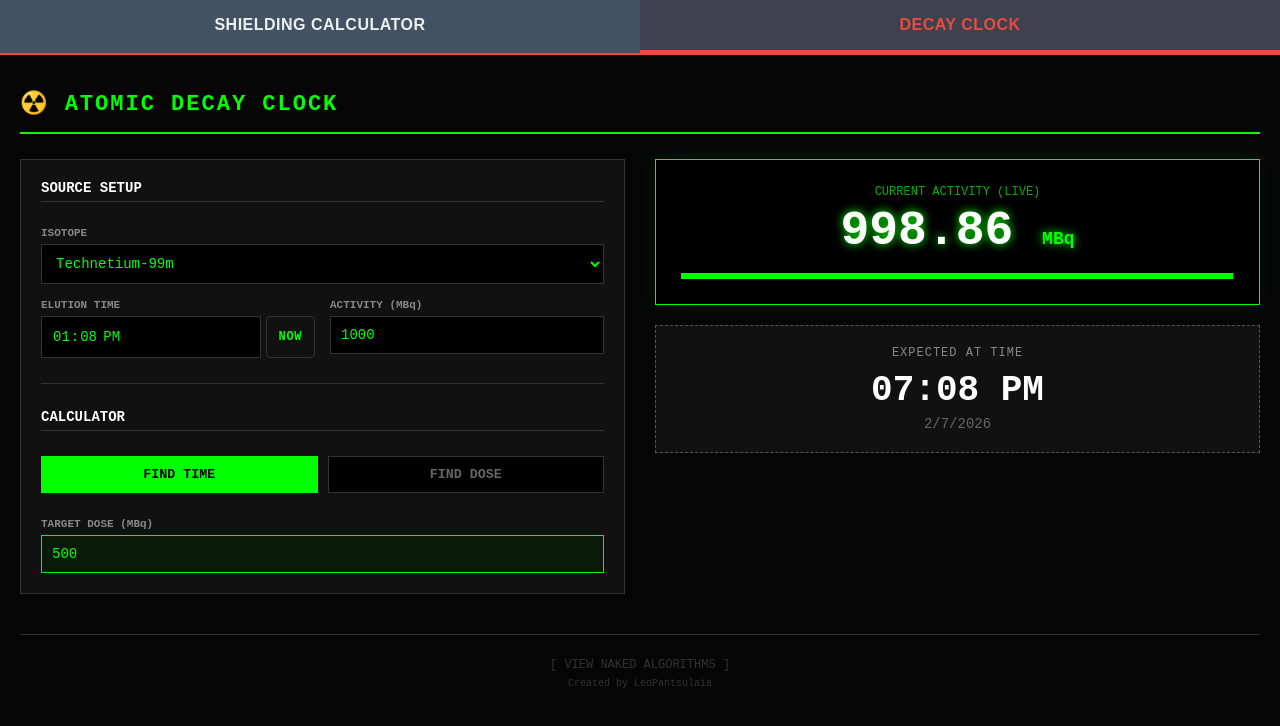
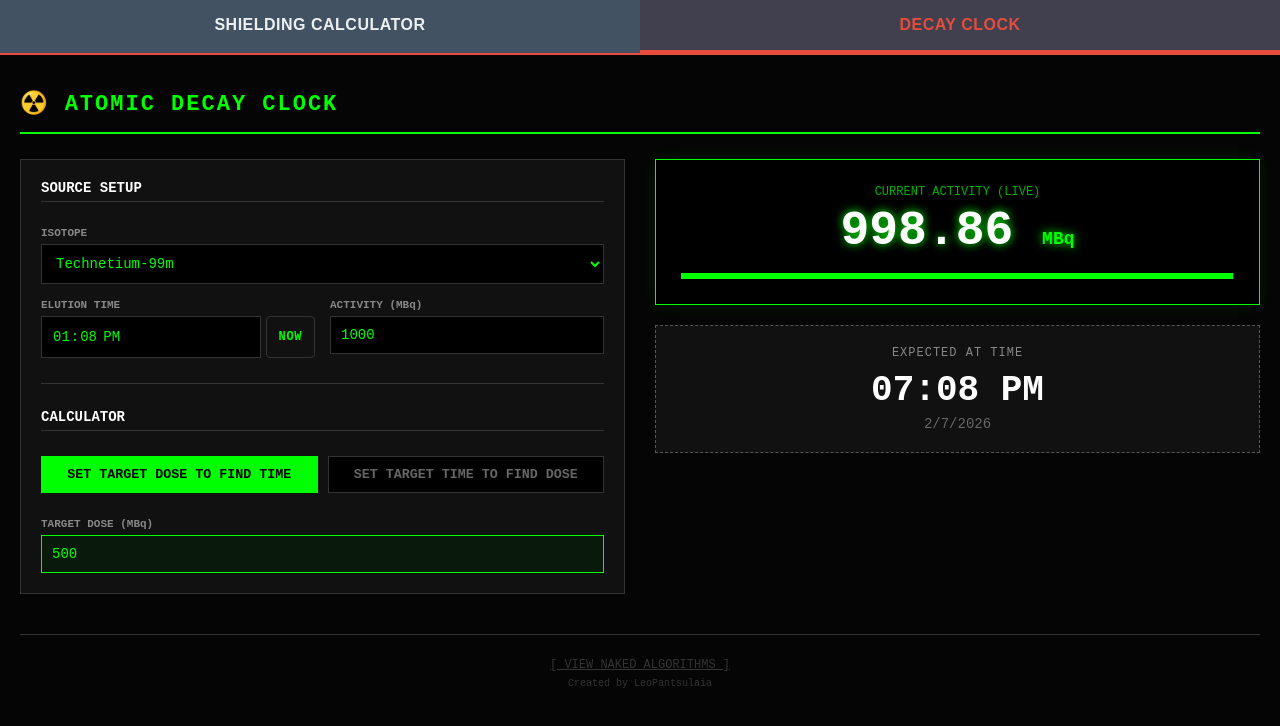
Before and after one commit to leopantsulaia/physics-flex, a React (Create React App) app: page / in a window 1280 px wide. Both pictures are taken after a click on the button "DECAY CLOCK". Shown: the top 726 px of the page. Built offline with nearby package versions, Linux system fonts and the light colour scheme.

Commit message:
bug fixes added some logic

```diff
--- a/src/components/DecayClock.js
+++ b/src/components/DecayClock.js
@@ -1,14 +1,14 @@
+// --- START OF FILE DecayClock.js ---
 import React, { useState, useEffect } from "react";
 import styles from "./DecayClock.module.css";
-import { AlgorithmsView } from "./AlgorithmsView"; // Import the new file
+import { AlgorithmsView } from "./AlgorithmsView"; // <--- MAKE SURE THIS IMPORT IS HERE
 
-// --- EXPANDED ISOTOPE DATABASE ---
 const ISOTOPES = {
   "Tc-99m": { name: "Technetium-99m", halfLife: 6.0067 },
   "I-131": { name: "Iodine-131", halfLife: 192.0 },
   "F-18": { name: "Fluorine-18", halfLife: 1.8295 },
   "Ga-68": { name: "Gallium-68", halfLife: 1.13 },
-  "Lu-177": { name: "Lutetium-177", halfLife: 159.52 }, // 6.647 days * 24
+  "Lu-177": { name: "Lutetium-177", halfLife: 159.52 },
   "I-123": { name: "Iodine-123", halfLife: 13.22 },
   "Tl-201": { name: "Thallium-201", halfLife: 72.91 },
   "Ga-67": { name: "Gallium-67", halfLife: 78.24 },
@@ -16,148 +16,276 @@ const ISOTOPES = {
 };
 
 export const DecayClock = () => {
-  // ... [Keep all existing state variables exactly as they were] ...
+  // --- STATE ---
   const [isotope, setIsotope] = useState("Tc-99m");
+
+  // ELUTION (Source) STATE
   const [elutionDate, setElutionDate] = useState(new Date().toISOString().slice(0, 10));
   const [elutionTime, setElutionTime] = useState(new Date().toTimeString().slice(0, 5));
-  const [elutionActivity, setElutionActivity] = useState(1000);
+  const [elutionActivity, setElutionActivity] = useState(1000); // MBq
+
+  // CALCULATION MODE
   const [calcMode, setCalcMode] = useState("FIND_TIME");
-  const [targetDoseInput, setTargetDoseInput] = useState(500);
-  const [targetDateInput, setTargetDateInput] = useState(new Date().toISOString().slice(0, 10));
-  const [targetTimeInput, setTargetTimeInput] = useState(new Date(Date.now() + 3600000).toTimeString().slice(0, 5));
+
+  // INPUTS FOR MODES
+  const [targetDoseInput, setTargetDoseInput] = useState(500); // For FIND_TIME
+  const [targetDateInput, setTargetDateInput] = useState(new Date().toISOString().slice(0, 10)); // For FIND_DOSE
+  const [targetTimeInput, setTargetTimeInput] = useState(
+    new Date(Date.now() + 3600000).toTimeString().slice(0, 5) // Default +1 hour
+  );
+
+  // LIVE OUTPUTS
   const [currentActivity, setCurrentActivity] = useState(1000);
-  const [calculationResult, setCalculationResult] = useState({ mainValue: "", subValue: "", isOverdue: false, label: "" });
+  const [calculationResult, setCalculationResult] = useState({
+    mainValue: "",
+    subValue: "",
+    isOverdue: false,
+    label: ""
+  });
 
-  // NEW STATE FOR ALGORITHMS VIEW
+  // --- NEW STATE FOR ALGORITHMS VIEW ---
   const [showAlgorithms, setShowAlgorithms] = useState(false);
 
-  // ... [Keep setElutionToNow helper] ...
+  // --- HELPERS ---
   const setElutionToNow = () => {
     const now = new Date();
     setElutionDate(now.toISOString().slice(0, 10));
     setElutionTime(now.toTimeString().slice(0, 5));
   };
 
-  // ... [Keep useEffect and calculatePhysics exactly as they were] ...
+  // --- PHYSICS ENGINE ---
   useEffect(() => {
     const interval = setInterval(() => calculatePhysics(), 1000);
-    calculatePhysics();
+    calculatePhysics(); // Run immediately
     return () => clearInterval(interval);
-  }, [isotope, elutionDate, elutionTime, elutionActivity, calcMode, targetDoseInput, targetDateInput, targetTimeInput]);
+  }, [
+    isotope,
+    elutionDate, elutionTime, elutionActivity,
+    calcMode, targetDoseInput, targetDateInput, targetTimeInput
+  ]);
 
   const calculatePhysics = () => {
+    // 1. Setup Source Time
     const sourceStr = `${elutionDate}T${elutionTime}`;
     const startTime = new Date(sourceStr).getTime();
     const now = new Date().getTime();
+
     if (isNaN(startTime)) return;
+
     const halfLifeHours = ISOTOPES[isotope].halfLife;
     const lambda = 0.693 / halfLifeHours;
+
+    // 2. Calculate LIVE Current Activity
     const timeDiffHours = (now - startTime) / (1000 * 60 * 60);
     const current = elutionActivity * Math.exp(-lambda * timeDiffHours);
     setCurrentActivity(Math.max(current, 0));
 
+    // 3. Handle Calculation Modes
     if (calcMode === "FIND_TIME") {
       if (targetDoseInput >= elutionActivity) {
-        setCalculationResult({ label: "IMPOSSIBLE", mainValue: "Target > Source", subValue: "Cannot decay up", isOverdue: true });
+        setCalculationResult({
+          label: "IMPOSSIBLE",
+          mainValue: "Target > Source",
+          subValue: "Cannot decay up",
+          isOverdue: true
+        });
       } else {
         const hoursToTarget = -Math.log(targetDoseInput / elutionActivity) / lambda;
         const targetTimestamp = startTime + (hoursToTarget * 60 * 60 * 1000);
         const targetDateObj = new Date(targetTimestamp);
+
         const isPast = targetTimestamp < now;
-        setCalculationResult({ label: "EXPECTED AT TIME", mainValue: targetDateObj.toLocaleTimeString([], {hour: '2-digit', minute:'2-digit'}), subValue: targetDateObj.toLocaleDateString(), isOverdue: isPast });
+
+        setCalculationResult({
+          label: "EXPECTED AT TIME",
+          mainValue: targetDateObj.toLocaleTimeString([], {hour: '2-digit', minute:'2-digit'}),
+          subValue: targetDateObj.toLocaleDateString(),
+          isOverdue: isPast
+        });
       }
-    } else if (calcMode === "FIND_DOSE") {
+    }
+    else if (calcMode === "FIND_DOSE") {
       const targetStr = `${targetDateInput}T${targetTimeInput}`;
       const targetTimestamp = new Date(targetStr).getTime();
+
       if (isNaN(targetTimestamp)) return;
+
       const hoursFromSource = (targetTimestamp - startTime) / (1000 * 60 * 60);
+
       if (hoursFromSource < 0) {
-        setCalculationResult({ label: "ERROR", mainValue: "Time < Elution", subValue: "Check dates", isOverdue: true });
+        setCalculationResult({
+          label: "ERROR",
+          mainValue: "Time < Elution",
+          subValue: "Check dates",
+          isOverdue: true
+        });
       } else {
         const futureDose = elutionActivity * Math.exp(-lambda * hoursFromSource);
         const isPast = targetTimestamp < now;
-        setCalculationResult({ label: "EXPECTED DOSE", mainValue: `${futureDose.toFixed(2)} MBq`, subValue: isPast ? "(Historical Value)" : "(Future Value)", isOverdue: isPast });
+
+        setCalculationResult({
+          label: "EXPECTED DOSE",
+          mainValue: `${futureDose.toFixed(2)} MBq`,
+          subValue: isPast ? "(Historical Value)" : "(Future Value)",
+          isOverdue: isPast
+        });
       }
     }
   };
 
   return (
     <div className={styles.container}>
-      {/* RENDER ALGORITHMS OVERLAY IF ACTIVE */}
+
+      {/* --- THIS IS THE POPUP VIEW --- */}
       {showAlgorithms && <AlgorithmsView onClose={() => setShowAlgorithms(false)} />}
 
       <h1 className={styles.title}>☢️ ATOMIC DECAY CLOCK</h1>
 
       <div className={styles.gridContainer}>
-        {/* ... [Keep Controls and Display Columns exactly as they were] ... */}
+
+        {/* --- LEFT COLUMN: INPUTS --- */}
         <div className={styles.controls}>
+
+          {/* 1. SOURCE CONFIG */}
           <div className={styles.sectionTitle}>SOURCE SETUP</div>
+
           <div className={styles.controlItem}>
             <label className={styles.label}>ISOTOPE</label>
-            <select value={isotope} onChange={(e) => setIsotope(e.target.value)} className={styles.select}>
-              {Object.keys(ISOTOPES).map((iso) => <option key={iso} value={iso}>{ISOTOPES[iso].name}</option>)}
+            <select
+              value={isotope}
+              onChange={(e) => setIsotope(e.target.value)}
+              className={styles.select}>
+              {Object.keys(ISOTOPES).map((iso) => (
+                <option key={iso} value={iso}>{ISOTOPES[iso].name}</option>
+              ))}
             </select>
           </div>
+
           <div className={styles.row}>
             <div className={styles.controlItem}>
               <label className={styles.label}>ELUTION TIME</label>
               <div className={styles.inputGroup}>
-                <input type="time" value={elutionTime} onChange={(e) => setElutionTime(e.target.value)} className={styles.input} />
+                <input
+                  type="time"
+                  value={elutionTime}
+                  onChange={(e) => setElutionTime(e.target.value)}
+                  className={styles.input}
+                />
                 <button onClick={setElutionToNow} className={styles.nowBtn}><b>NOW</b></button>
               </div>
             </div>
             <div className={styles.controlItem}>
               <label className={styles.label}>ACTIVITY (MBq)</label>
-              <input type="number" value={elutionActivity} onChange={(e) => setElutionActivity(Number(e.target.value))} className={styles.input} />
+              <input
+                type="number"
+                value={elutionActivity}
+                onChange={(e) => setElutionActivity(Number(e.target.value))}
+                className={styles.input}
+              />
             </div>
           </div>
+
+          {/* 2. CALCULATOR SWITCHER */}
           <div className={styles.divider}></div>
           <div className={styles.sectionTitle}>CALCULATOR</div>
+
           <div className={styles.toggleContainer}>
-            <button className={`${styles.toggleBtn} ${calcMode === "FIND_TIME" ? styles.active : ""}`} onClick={() => setCalcMode("FIND_TIME")}>FIND TIME</button>
-            <button className={`${styles.toggleBtn} ${calcMode === "FIND_DOSE" ? styles.active : ""}`} onClick={() => setCalcMode("FIND_DOSE")}>FIND DOSE</button>
+            <button
+              className={`${styles.toggleBtn} ${calcMode === "FIND_TIME" ? styles.active : ""}`}
+              onClick={() => setCalcMode("FIND_TIME")}
+            >
+              SET TARGET <b>DOSE</b> TO FIND TIME
+            </button>
+            <button
+              className={`${styles.toggleBtn} ${calcMode === "FIND_DOSE" ? styles.active : ""}`}
+              onClick={() => setCalcMode("FIND_DOSE")}
+            >
+              SET TARGET <b>TIME</b> TO FIND DOSE
+            </button>
           </div>
+
+          {/* CONDITIONAL INPUTS */}
           {calcMode === "FIND_TIME" ? (
             <div className={styles.controlItem}>
               <label className={styles.label}>TARGET DOSE (MBq)</label>
-              <input type="number" value={targetDoseInput} onChange={(e) => setTargetDoseInput(Number(e.target.value))} className={`${styles.input} ${styles.highlightInput}`} />
+              <input
+                type="number"
+                value={targetDoseInput}
+                onChange={(e) => setTargetDoseInput(Number(e.target.value))}
+                className={`${styles.input} ${styles.highlightInput}`}
+              />
             </div>
           ) : (
             <div className={styles.row}>
               <div className={styles.controlItem}>
                 <label className={styles.label}>TARGET DATE</label>
-                <input type="date" value={targetDateInput} onChange={(e) => setTargetDateInput(e.target.value)} className={`${styles.input} ${styles.highlightInput}`} />
+                <input
+                  type="date"
+                  value={targetDateInput}
+                  onChange={(e) => setTargetDateInput(e.target.value)}
+                  className={`${styles.input} ${styles.highlightInput}`}
+                />
               </div>
               <div className={styles.controlItem}>
                 <label className={styles.label}>TARGET TIME</label>
-                <input type="time" value={targetTimeInput} onChange={(e) => setTargetTimeInput(e.target.value)} className={`${styles.input} ${styles.highlightInput}`} />
+                <input
+                  type="time"
+                  value={targetTimeInput}
+                  onChange={(e) => setTargetTimeInput(e.target.value)}
+                  className={`${styles.input} ${styles.highlightInput}`}
+                />
               </div>
             </div>
           )}
+
         </div>
 
+        {/* --- RIGHT COLUMN: DISPLAY --- */}
         <div className={styles.displayColumn}>
+
+          {/* LIVE CLOCK */}
           <div className={styles.liveBox}>
             <div className={styles.liveLabel}>CURRENT ACTIVITY (LIVE)</div>
-            <div className={styles.activityValue}>{currentActivity.toFixed(2)} <span className={styles.unit}>MBq</span></div>
+            <div className={styles.activityValue}>
+              {currentActivity.toFixed(2)} <span className={styles.unit}>MBq</span>
+            </div>
             <div className={styles.progressBarContainer}>
-              <div className={styles.progressBar} style={{ width: `${Math.min((currentActivity / elutionActivity) * 100, 100)}%`, backgroundColor: '#0f0' }}></div>
+              <div
+                className={styles.progressBar}
+                style={{
+                  width: `${Math.min((currentActivity / elutionActivity) * 100, 100)}%`,
+                  backgroundColor: '#0f0'
+                }}></div>
             </div>
           </div>
+
+          {/* CALCULATED RESULT */}
           <div className={`${styles.resultBox} ${calculationResult.isOverdue ? styles.overdue : ''}`}>
             <div className={styles.resultLabel}>{calculationResult.label}</div>
             <div className={styles.resultMain}>{calculationResult.mainValue}</div>
             <div className={styles.resultSub}>{calculationResult.subValue}</div>
-            {calculationResult.isOverdue && <div className={styles.warningTag}>⚠️ PASSED / HISTORICAL</div>}
+
+            {calculationResult.isOverdue && (
+              <div className={styles.warningTag}>⚠️ PASSED / HISTORICAL</div>
+            )}
           </div>
+
         </div>
       </div>
 
-      {/* FOOTER BUTTON FOR ALGORITHMS */}
+      {/* --- FOOTER BUTTON FOR ALGORITHMS --- */}
       <div style={{ marginTop: '40px', textAlign: 'center', borderTop: '1px solid #333', paddingTop: '20px' }}>
         <button
           onClick={() => setShowAlgorithms(true)}
-          style={{ background: 'transparent', border: 'none', color: '#333', cursor: 'pointer', fontSize: '12px', fontFamily: 'Courier New' }}
+          style={{
+            background: 'transparent',
+            border: 'none',
+            color: '#333',
+            cursor: 'pointer',
+            fontSize: '12px',
+            fontFamily: 'Courier New',
+            textDecoration: 'underline'
+          }}
         >
           [ VIEW NAKED ALGORITHMS ]
         </button>
```
Also changed, not shown: src/components/AlgorithmsView.js (+13 -4 lines).
